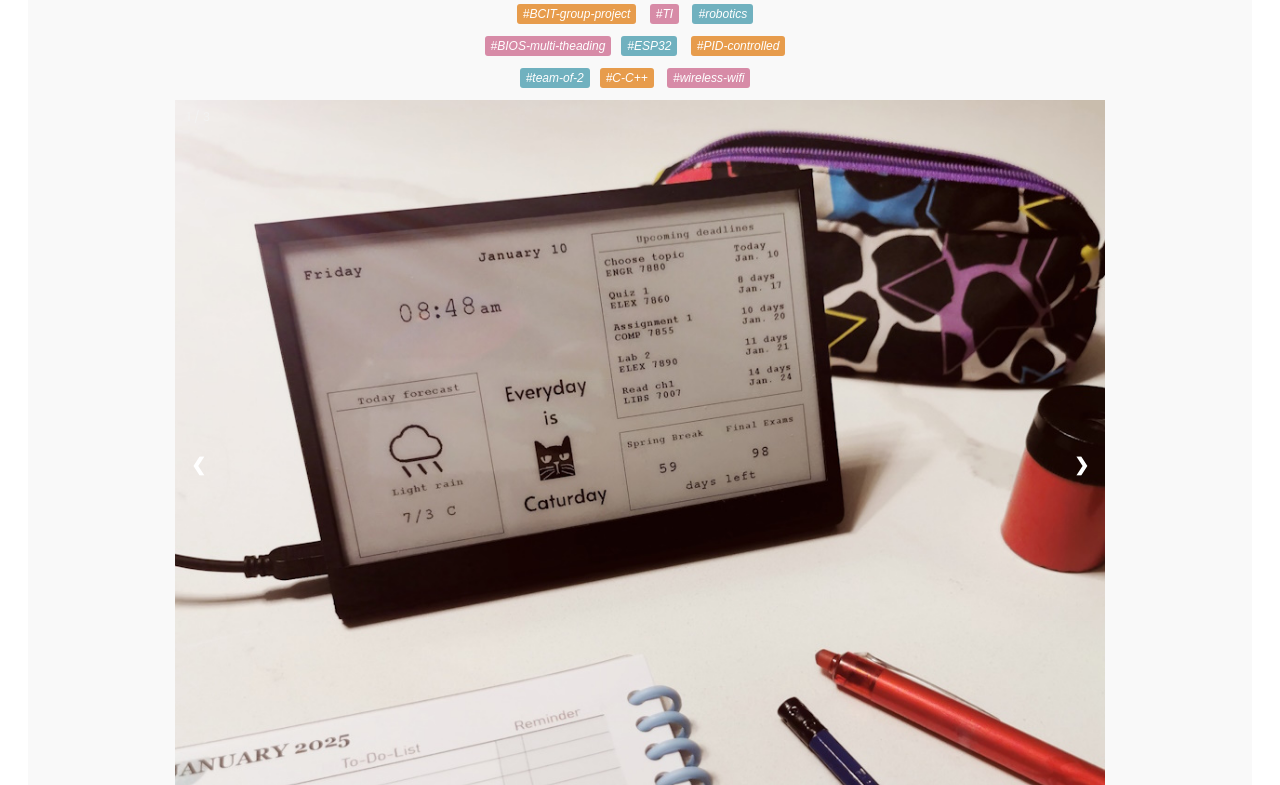
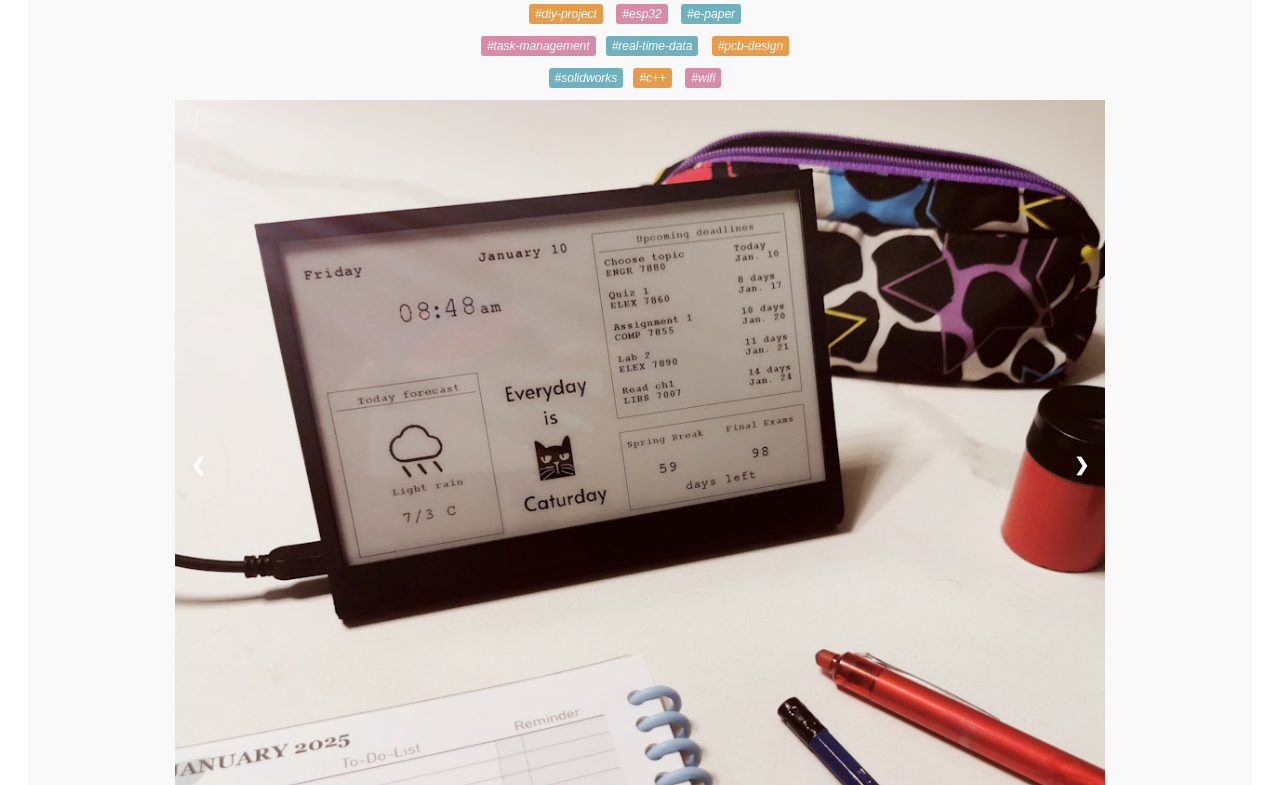
Before and after one commit to jasmine-portfolio/My-Portfolio, a plain HTML site: page projects/alertly.html in a window 1280 px wide. Shown: the part 143-928 px from the top of the page. Drawn offline with Linux system fonts and the light colour scheme; a web font is replaced by a local one.

Commit message:
Update alertly.html

```diff
--- a/projects/alertly.html
+++ b/projects/alertly.html
@@ -27,9 +27,9 @@
 
                     <h2>Alertly: Widget Display</h2>
                     <h3 class="date"> August 2024 | December  2024 - Present</h3>
-                    <p class="tags"><span class="type-tag">#BCIT-group-project</span> <span class="microcontroller-tag">#TI</span> <span class="other-tag">#robotics</span></p>
-                    <p class="tags"> <span class="microcontroller-tag">#BIOS-multi-theading</span><span class="other-tag">#ESP32</span> <span class="type-tag">#PID-controlled</span></p>
-                    <p class="tags"> <span class="other-tag">#team-of-2</span><span class="type-tag">#C-C++</span> <span class="microcontroller-tag">#wireless-wifi</span></p>
+                    <p class="tags"><span class="type-tag">#diy-project</span> <span class="microcontroller-tag">#esp32</span> <span class="other-tag">#e-paper</span></p>
+                    <p class="tags"> <span class="microcontroller-tag">#task-management</span><span class="other-tag">#real-time-data</span> <span class="type-tag">#pcb-design</span></p>
+                    <p class="tags"> <span class="other-tag">#solidworks</span><span class="type-tag">#c++</span> <span class="microcontroller-tag">#wifi</span></p>
                 </div>
 
                 <!--<img src="../image/noteworthy-projects/line-following-robot.jpg" class="responsive" alt="icon">-->
```
